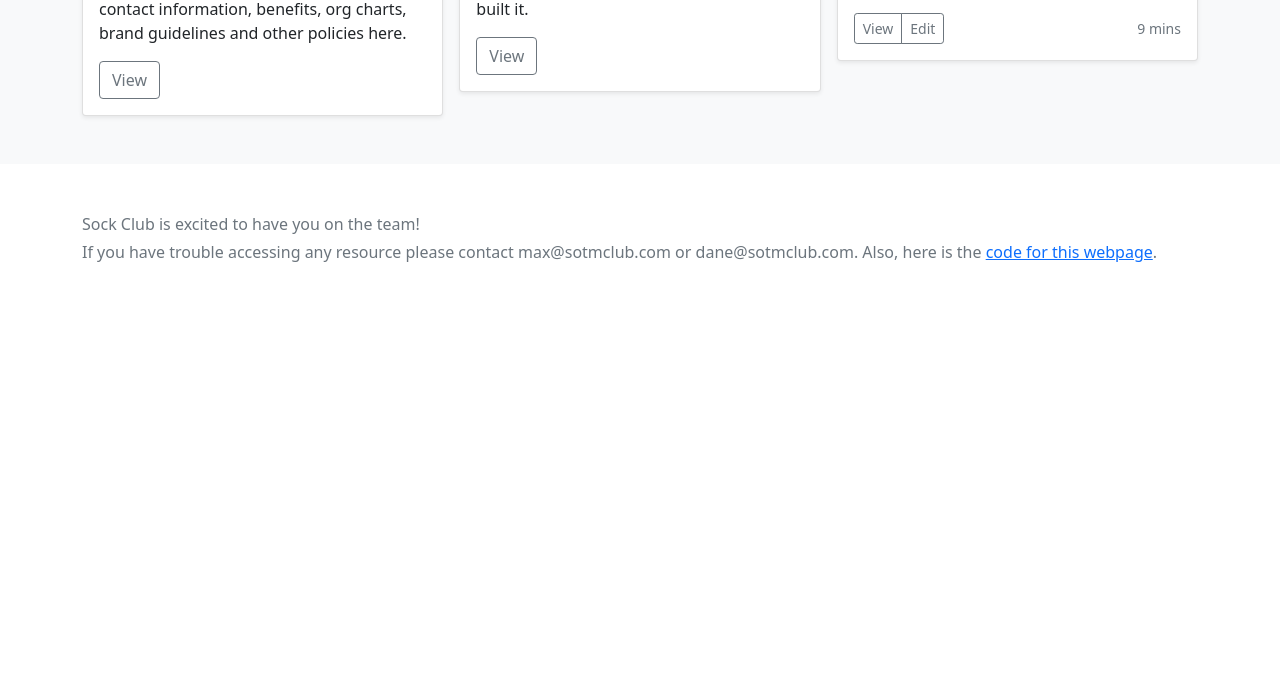
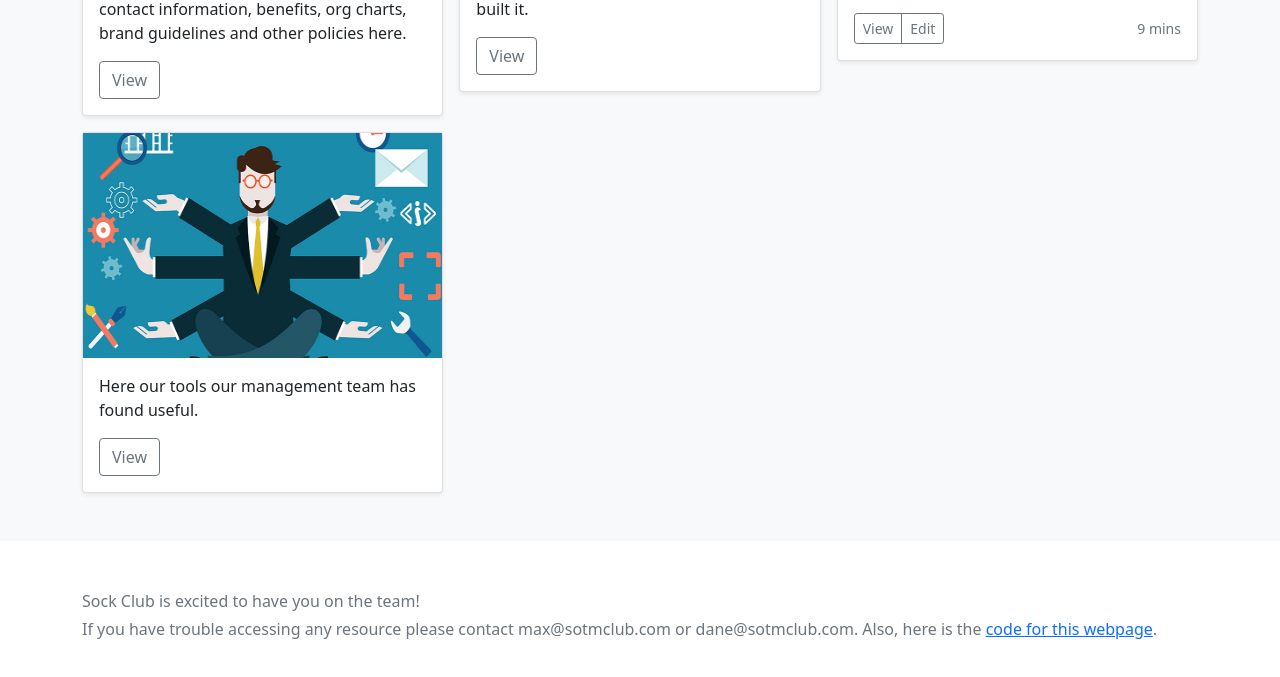
Before and after one commit to sockclub/handbook.sockclub.com, a plain HTML site: page index.html in a window 1280 px wide. Shown: the part 922-1599 px from the top of the page. Before the commit the page ends 1234 px from the top, so only its background shows below. Drawn offline with Linux system fonts and the light colour scheme.

Commit message:
Update index.html

```diff
--- a/index.html
+++ b/index.html
@@ -144,6 +144,15 @@
             </div>
           </div>
         </div>
+        <div class="col">
+          <div class="card shadow-sm">
+            <img src="assets/manage.jpeg" height="225">
+            <div class="card-body">
+              <p class="card-text">Here our tools our management team has found useful.</p>
+               <a href="https://airtable.com/tblImEuhTsRRQ3n9G/viwKuoGzfWwHKK4DS?blocks=bipFNAyKG571WFHQZ" class="btn btn-outline-secondary stretched-link">View</a>
+            </div>
+          </div>
+        </div>
       </div>
     </div>
   </div>
```
